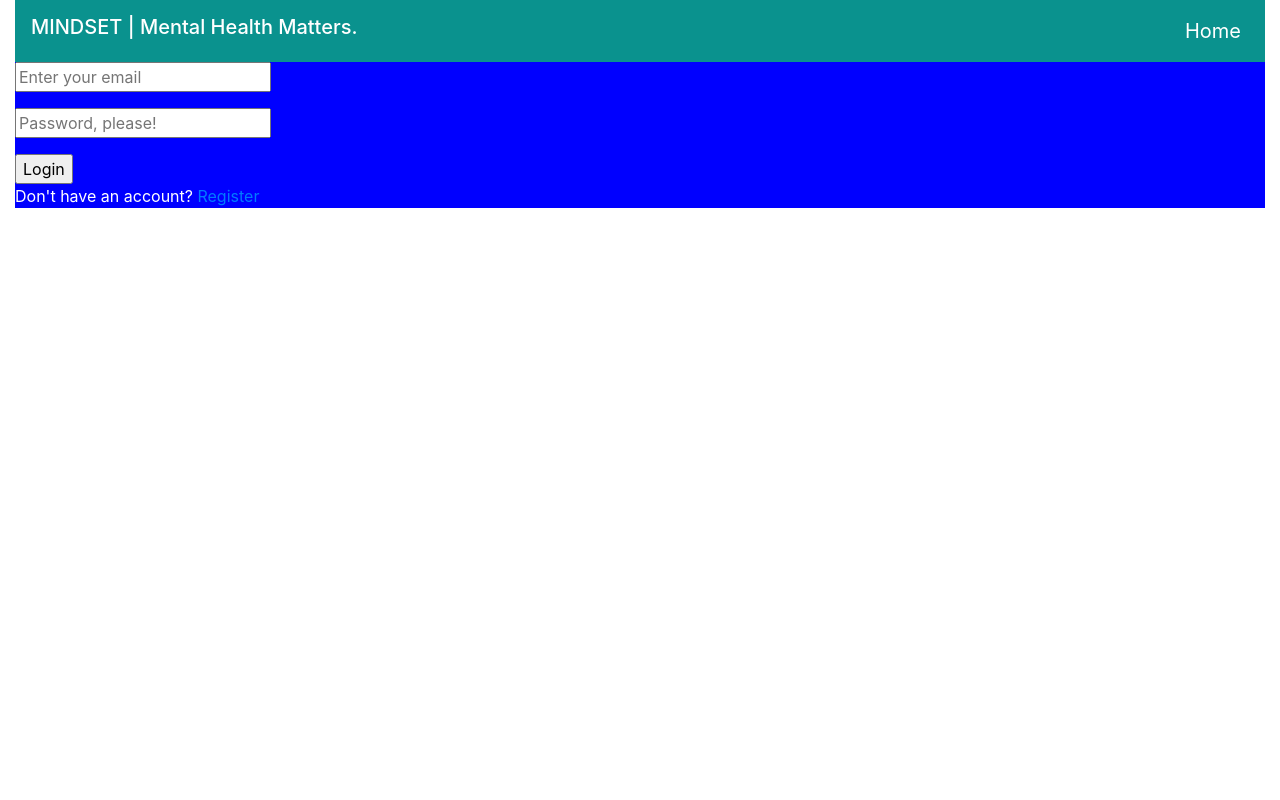
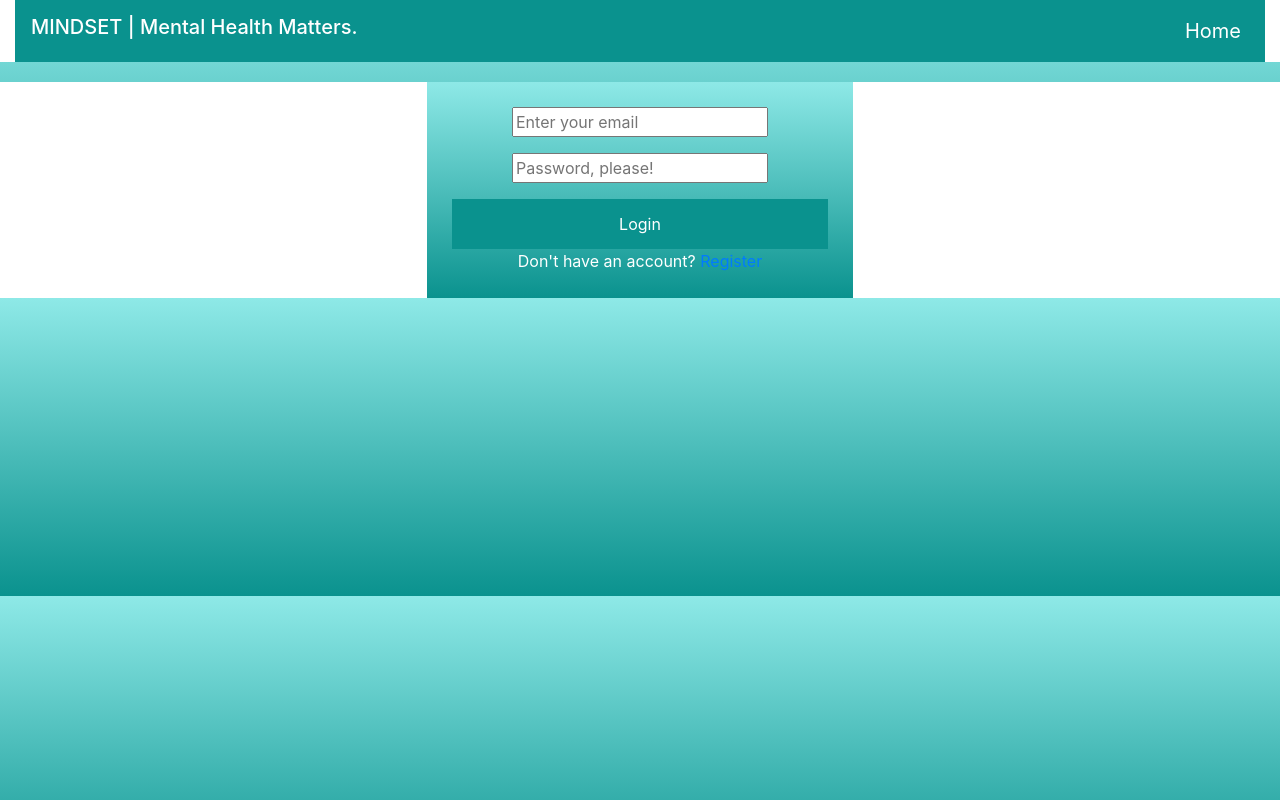
Before and after one commit to jlcalderon/project-3, a React (Create React App) app in the folder client/: page / in a window 1280 px wide. Built offline with nearby package versions, Linux system fonts and the light colour scheme.

Commit message:
Render the loginform component a few touches to css

```diff
--- a/client/src/components/LoginForm/index.css
+++ b/client/src/components/LoginForm/index.css
@@ -0,0 +1,31 @@
+.gradient-bg,
+body {
+    background: #0a928e;
+    background: linear-gradient(180deg, rgba(142, 233, 231, 0.9990371148459384) 0%, rgba(10, 146, 142, 1) 100%);
+}
+
+.jumbotron {
+    background: #0a928e;
+    background: linear-gradient(180deg, rgb(3, 131, 127) 3%, rgba(84, 214, 210, 1) 60%);
+}
+
+.no-border {
+    border: none;
+}
+
+.container-fluid {
+    text-align: center;
+}
+
+.logbtn {
+    display: block;
+    width: 100%;
+    height: 50px;
+    border: none;
+    background-color: #0a928e;
+    background-size: 200%;
+    color: #fff;
+    outline: none;
+    cursor: pointer;
+    transition: .5s;
+}
--- a/client/src/components/LoginForm/index.js
+++ b/client/src/components/LoginForm/index.js
@@ -1,11 +1,11 @@
 import React from "react";
-/* import styles from "./index.css"; */
+import styles from "./index.css";
 
 function LoginForm(props){
     return (
-        <div className="row">
-            <div className="col-md-12 m-auto">
-                <form style={{backgroundColor: "blue"}}>
+        <div className="row" style={{backgroundColor:"white", marginTop: "20px"}}>
+            <div className="col-sm-12 offset-md-4 col-md-4 offset-md-4 gradient-bg" style={{padding:"25px"}}>
+                <form style={{textAlign: "center"}}>
                      <div className="form-group">
                         <input
                             type="email"
--- a/client/src/components/NavBar/index.js
+++ b/client/src/components/NavBar/index.js
@@ -23,6 +23,8 @@ class NavBar extends Component {
 
     render() {
         return (
+          <div className="row" style={{backgroundColor: "white"}}>
+            <div className="col">
             <nav className="navbar navbar-expand-lg" style={stylesNav}>
             <h3 style={styles}>MINDSET | Mental Health Matters. </h3>
              <button className="navbar-toggler" type="button" data-toggle="collapse" data-target="#navbarNav" aria-controls="navbarNav" aria-expanded="false" aria-label="Toggle navigation">
@@ -38,6 +40,9 @@ class NavBar extends Component {
                  </ul>
                </div>
            </nav>
+            </div>
+          </div>
+
         );
     }
 }
```
